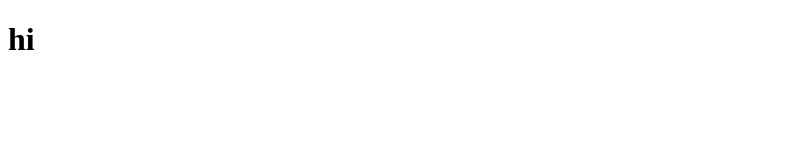
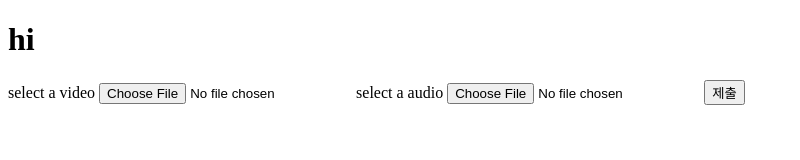
Before and after one commit to pakjonghun/electron-pr, an Electron app: page index.html in a window 1280 px wide. Shown: the whole page, without its empty margins (0-800 px from the left). Drawn offline with Linux system fonts and the light colour scheme.

Commit message:
fix:script and add file

```diff
--- a/index.html
+++ b/index.html
@@ -8,5 +8,22 @@
   </head>
   <body>
     <h1>hi</h1>
+    <form id="form">
+      <label for="video">select a video</label>
+      <input id="video" type="file" accept="video/*" />
+      <label for="audio">select a audio</label>
+      <input id="audio" type="file" accept="video/*" />
+      <button type=""submit">제출</button>
+    </form>
+    <script >
+      const form = document.getElementById("form");
+      form.addEventListener("submit",e=>{
+        e.preventDefault();
+        const file = document.querySelector("input").files[0];
+        if(file){
+          //
+        }
+      })
+    </script>
   </body>
 </html>
```
Also changed, not shown: README.md (added).
